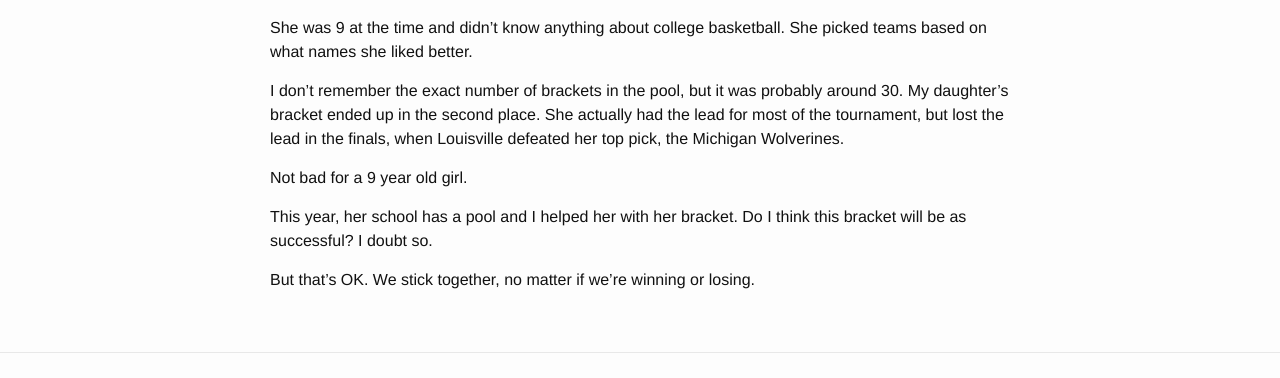
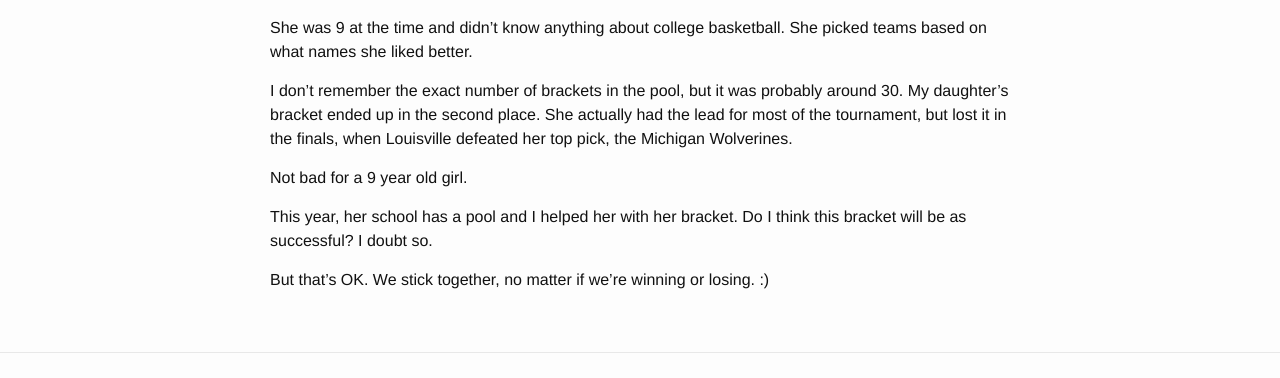
Before and after one commit to milandobrota/milandobrota.github.io, a Jekyll site: the page built from _posts/2015-03-19-method-to-the-madness.md, in a window 1280 px wide. Shown: the part 223-601 px from the top of the page. Built offline with Jekyll 4.4.1, drawn with Linux system fonts in a browser that asks for light colours.

Commit message:
small wording change and a smiley face

```diff
--- a/_posts/2015-03-19-method-to-the-madness.md
+++ b/_posts/2015-03-19-method-to-the-madness.md
@@ -8,10 +8,10 @@ Two years ago, I let my daughter fill out my March Madness bracket.
 
 She was 9 at the time and didn't know anything about college basketball. She picked teams based on what names she liked better.
 
-I don't remember the exact number of brackets in the pool, but it was probably around 30. My daughter's bracket ended up in the second place. She actually had the lead for most of the tournament, but lost the lead in the finals, when Louisville defeated her top pick, the Michigan Wolverines.
+I don't remember the exact number of brackets in the pool, but it was probably around 30. My daughter's bracket ended up in the second place. She actually had the lead for most of the tournament, but lost it in the finals, when Louisville defeated her top pick, the Michigan Wolverines.
 
 Not bad for a 9 year old girl.
 
 This year, her school has a pool and I helped her with her bracket. Do I think this bracket will be as successful? I doubt so.
 
-But that's OK. We stick together, no matter if we're winning or losing.
+But that's OK. We stick together, no matter if we're winning or losing. :)
```
